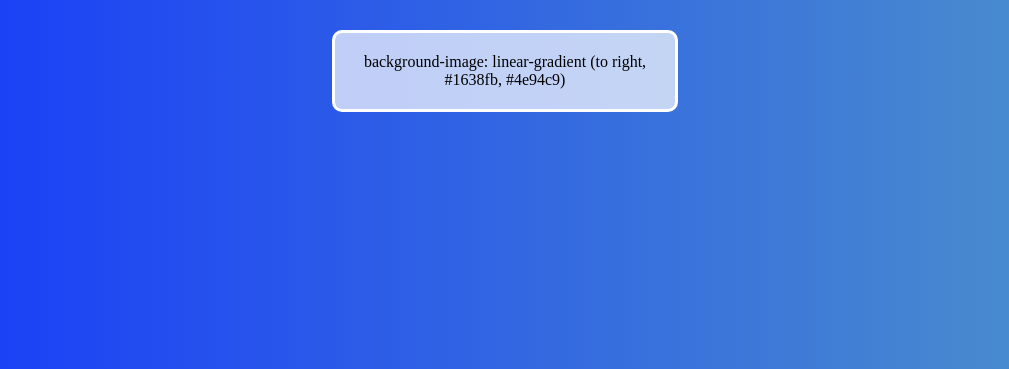
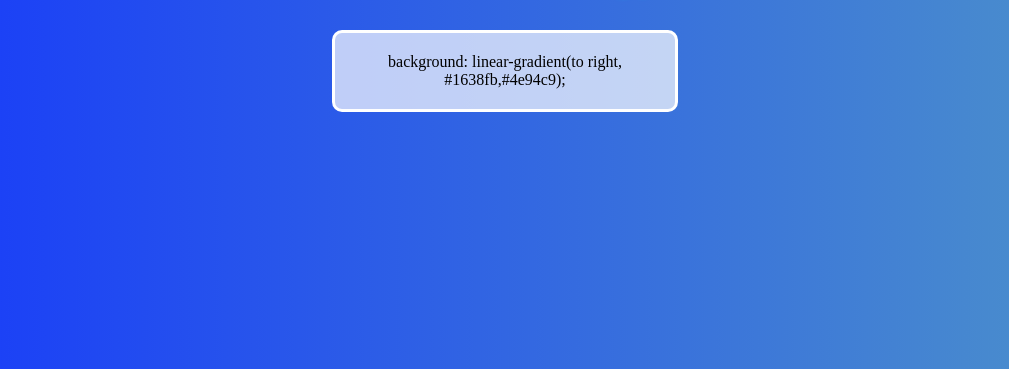
Before and after one commit to Neel-1478/Gradient-Generator, a plain HTML site: page index.html in a window 1280 px wide. Shown: the part 431-800 px from the top of the page, without its empty margins (135-1144 px from the left). Drawn offline with Linux system fonts and the light colour scheme.

Commit message:
Update index.html

```diff
--- a/index.html
+++ b/index.html
@@ -16,7 +16,7 @@
         </div>
         <h2 id="gradientHeader">Click here to copy </h2>
         <div class="copyCode" id="copyCodeDiv">
-            background-image: linear-gradient (to right, #1638fb, #4e94c9) </div>
+            background: linear-gradient(to right, #1638fb,#4e94c9);</div>
     </section>
     <script>
         let btn1 = document.getElementById("myButton1");
```
